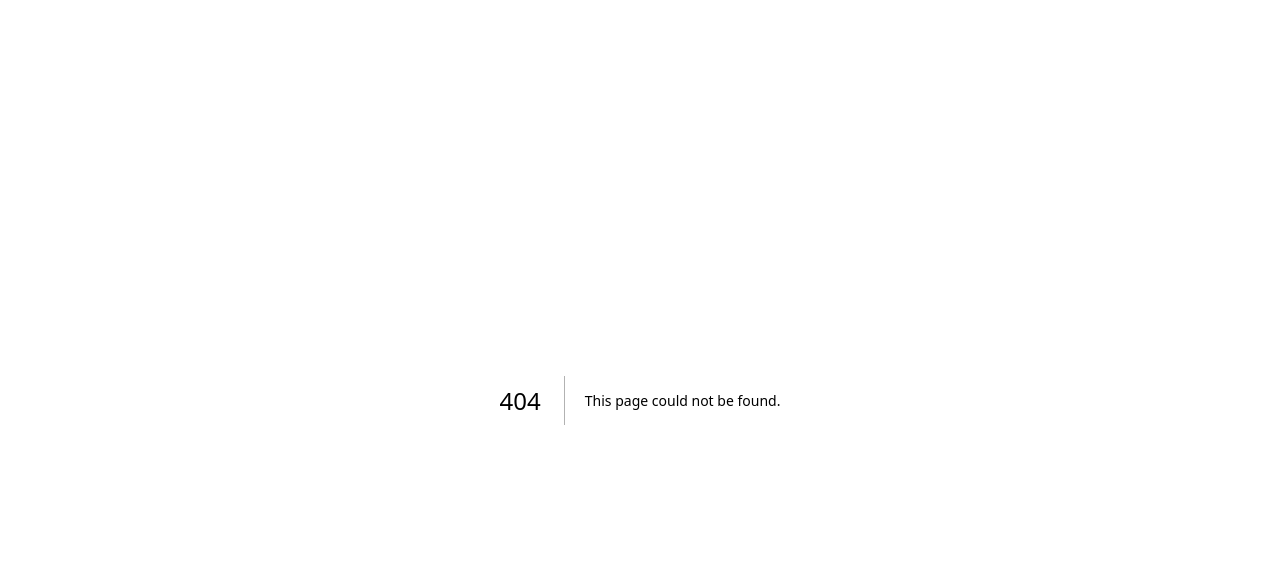
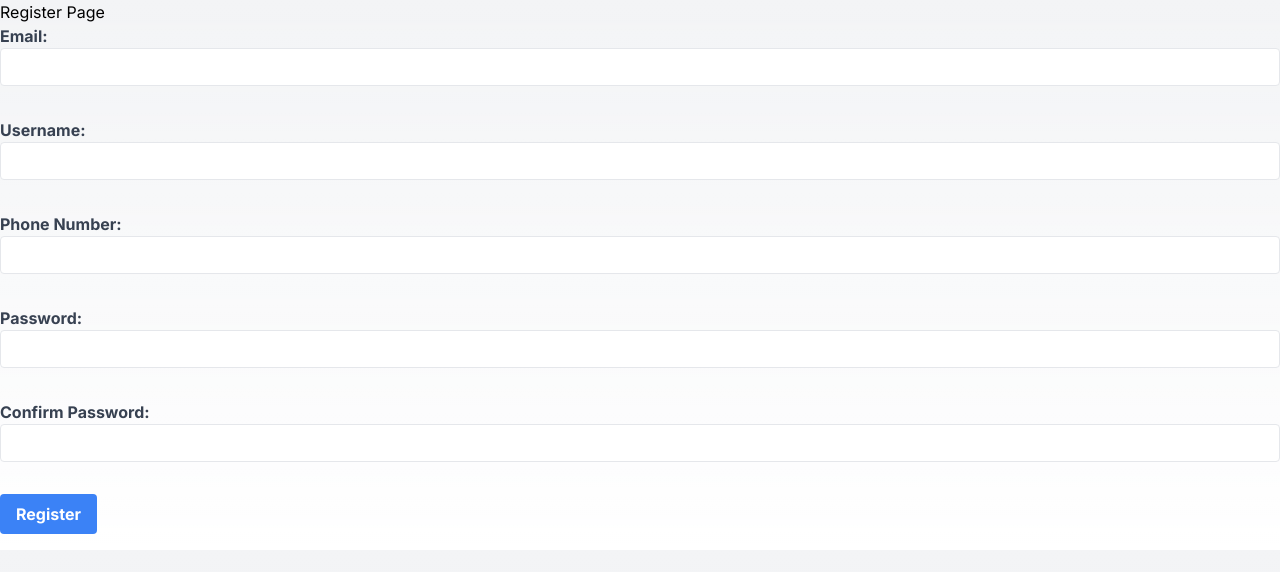
Before and after one commit to Theerej-C/Personal-Webpage, a Next.js app in the folder frontend/frontend-nextjs/: page /register in a window 1280 px wide. Before the commit this address had no page. Shown: the top 572 px of the page. Built offline with nearby package versions, Linux system fonts and the light colour scheme.

Commit message:
Addition of Registration page and Login page changes

```diff
--- a/frontend/frontend-nextjs/src/app/login/page.tsx
+++ b/frontend/frontend-nextjs/src/app/login/page.tsx
@@ -13,7 +13,7 @@ const LoginPage = () => {
         <h1 className="text-3xl font-bold mb-4">Login</h1>
         <LoginForm />
         <p className="text-gray-700 text-sm">
-          Don't have an account? <Link href="/register">Register</Link>
+          Don&apos;t have an account? <Link href="/register">Register</Link>
         </p>
       </div>
     </div>
--- /dev/null
+++ b/frontend/frontend-nextjs/src/app/register/page.tsx
@@ -0,0 +1,18 @@
+// pages/RegisterPage.tsx
+import React from 'react';
+import RegisterForm from '@/components/RegisterForm';
+
+interface RegisterPageProps {
+  // Add props here if needed
+}
+
+const RegisterPage: React.FC<RegisterPageProps> = () => {
+  return (
+    <div>
+      <h1>Register Page</h1>
+      <RegisterForm />
+    </div>
+  );
+};
+
+export default RegisterPage;
--- a/frontend/frontend-nextjs/src/components/LoginForm.tsx
+++ b/frontend/frontend-nextjs/src/components/LoginForm.tsx
@@ -6,10 +6,19 @@ const LoginForm = () => {
   const [password, setPassword] = useState("");
   const [error, setError] = useState(null);
 
-  const handleSubmit = (event: React.FormEvent<HTMLFormElement>) => {
+  const handleSubmit = async(event: React.FormEvent<HTMLFormElement>) => {
     event.preventDefault();
-    // Add your login logic here
-    console.log("Login attempted with:", username, password);
+    console.log("Hello");
+    await fetch('http://localhost:8000/user/test',{
+      method:'GET',
+    }).then((response)=>{
+      return response.json();
+    }).then((data)=>{
+      console.log(data);
+    })
+    .catch((error)=>{
+      console.log(error);
+    })
   };
 
   return (
--- /dev/null
+++ b/frontend/frontend-nextjs/src/components/RegisterForm.tsx
@@ -0,0 +1,126 @@
+"use client";
+import React, { useState } from 'react';
+
+interface RegisterFormProps {
+  // Add any props you want to pass to the component
+}
+
+const RegisterForm: React.FC<RegisterFormProps> = () => {
+  const [email, setEmail] = useState('');
+  const [username, setUsername] = useState('');
+  const [phone_number, setPhoneNumber] = useState('');
+  const [password, setPassword] = useState('');
+  const [confirmPassword, setConfirmPassword] = useState('');
+  const [error, setError] = useState<string|null>(null);
+
+  const handleSubmit = async (event: React.FormEvent<HTMLFormElement>) => {
+    event.preventDefault();
+
+    // Validate the form data
+    if (!email || !username || !phone_number || !password || !confirmPassword) {
+      setError('Please fill out all fields');
+      return;
+    }
+
+    if (password !== confirmPassword) {
+      setError('Passwords do not match');
+      return;
+    }
+
+    if (password.length < 8) {
+      setError('Password must be at least 8 characters long');
+      return;
+    }
+
+    // Send the data to the server (replace with your own API endpoint)
+    try {
+      const response = await fetch('http://localhost:8000/user/registration/', {
+        method: 'POST',
+        headers: {
+          'Content-Type': 'application/json',
+        },
+        body: JSON.stringify({
+          email,
+          username,
+          phone_number,
+          password,
+        }),
+      });
+
+      const data = await response.json();
+
+      if (data.success) {
+        // Registration successful, redirect to login page or display a success message
+        console.log('Registration successful');
+      } else {
+        setError(data.error);
+      }
+    } catch (error) {
+      setError('Error registering user');
+    }
+  };
+
+  return (
+    <form onSubmit={handleSubmit} className="mb-4">
+      <label className="block mb-2 text-gray-700 font-bold">
+        Email:
+        <input
+          type="email"
+          value={email}
+          onChange={(event) => setEmail(event.target.value)}
+          className="appearance-none border rounded w-full py-2 px-3 leading-tight"
+        />
+      </label>
+      <br />
+      <label className="block mb-2 text-gray-700 font-bold">
+        Username:
+        <input
+          type="text"
+          value={username}
+          onChange={(event) => setUsername(event.target.value)}
+          className="appearance-none border rounded w-full py-2 px-3 leading-tight"
+        />
+      </label>
+      <br />
+      <label className="block mb-2 text-gray-700 font-bold">
+        Phone Number:
+        <input
+          type="tel"
+          value={phone_number}
+          onChange={(event) => setPhoneNumber(event.target.value)}
+          className="appearance-none border rounded w-full py-2 px-3 leading-tight"
+        />
+      </label>
+      <br />
+      <label className="block mb-2 text-gray-700 font-bold">
+        Password:
+        <input
+          type="password"
+          value={password}
+          onChange={(event) => setPassword(event.target.value)}
+          className="appearance-none border rounded w-full py-2 px-3 leading-tight"
+        />
+      </label>
+      <br />
+      <label className="block mb-2 text-gray-700 font-bold">
+        Confirm Password:
+        <input
+          type="password"
+          value={confirmPassword}
+          onChange={(event) => setConfirmPassword(event.target.value)}
+          className="appearance-none border rounded w-full py-2 px-3 leading-tight"
+        />
+      </label>
+      <br />
+      <button
+        type="submit"
+        className="bg-blue-500 hover:bg-blue-700 text-white font-bold py-2 px-4 rounded"
+      >
+        Register
+      </button>
+      {error && <p style={{ color: 'red' }}>{error}</p>}
+    </form>
+  );
+};
+
+export default RegisterForm;
```
Also changed, not shown: frontend/frontend-nextjs/package.json (+5 -5 lines), 2 other files (tests, documents, lock files or other folders).
